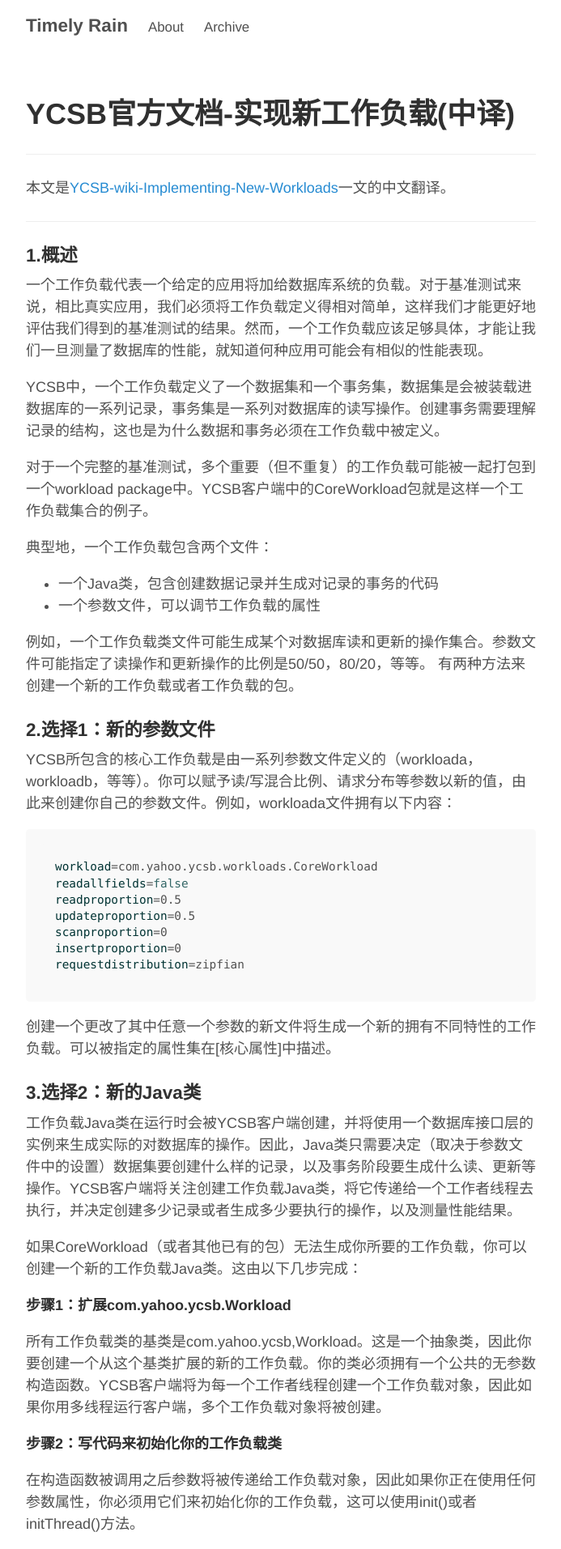
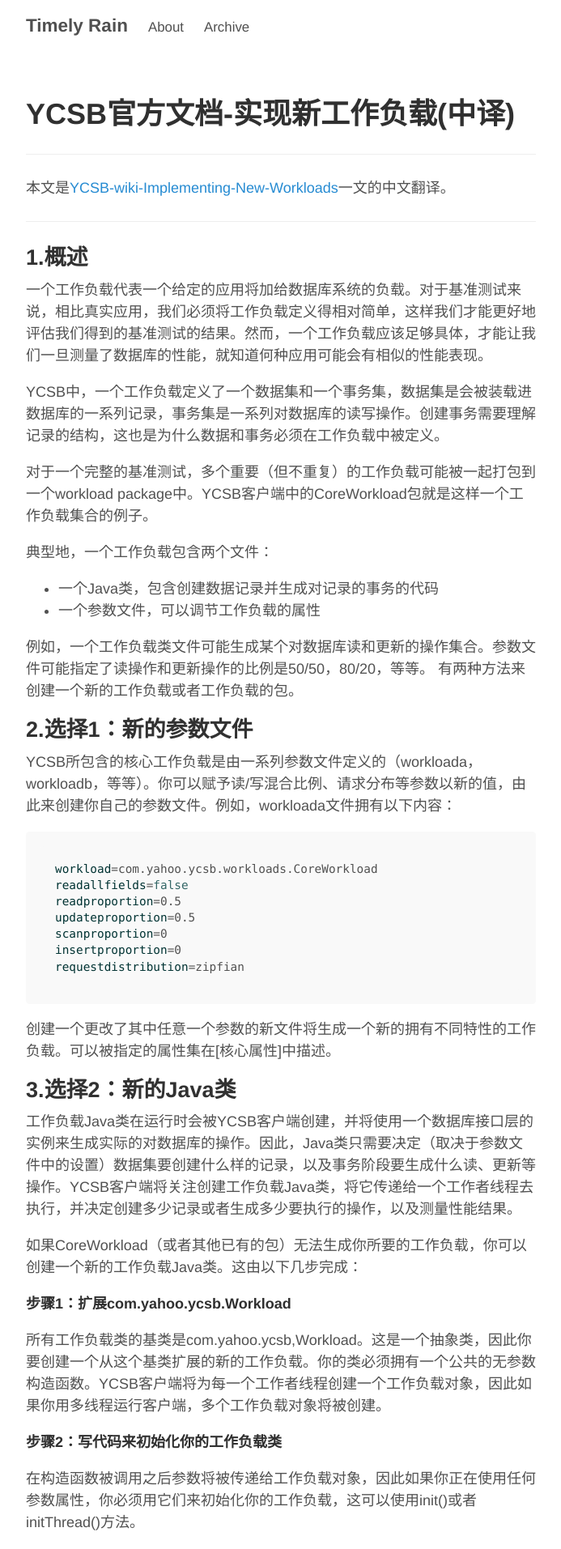
Before and after one commit to lsr1991/lsr1991.github.io, a Jekyll site: the page built from _posts/2015-04-26-ycsb-document-translation-implement-new-workloads.md, in a window 1280 px wide. Shown: the top 1913 px of the page at 81% size, without its empty margins (293-986 px from the left). Built offline with Jekyll 4.4.1, drawn with Linux system fonts in a browser that asks for light colours; Markdown is read by kramdown in place of the engine named in the settings; comment, search, counter and statistics services are not loaded.

```diff
--- a/_posts/2015-04-26-ycsb-document-translation-implement-new-workloads.md
+++ b/_posts/2015-04-26-ycsb-document-translation-implement-new-workloads.md
@@ -10,7 +10,7 @@ comments: true
 
 ---
 
-### 1.概述
+## 1.概述
 
 一个工作负载代表一个给定的应用将加给数据库系统的负载。对于基准测试来说，相比真实应用，我们必须将工作负载定义得相对简单，这样我们才能更好地评估我们得到的基准测试的结果。然而，一个工作负载应该足够具体，才能让我们一旦测量了数据库的性能，就知道何种应用可能会有相似的性能表现。
 
@@ -26,7 +26,7 @@ YCSB中，一个工作负载定义了一个数据集和一个事务集，数据
 例如，一个工作负载类文件可能生成某个对数据库读和更新的操作集合。参数文件可能指定了读操作和更新操作的比例是50/50，80/20，等等。
 有两种方法来创建一个新的工作负载或者工作负载的包。
 
-### 2.选择1：新的参数文件
+## 2.选择1：新的参数文件
 
 YCSB所包含的核心工作负载是由一系列参数文件定义的（workloada，workloadb，等等）。你可以赋予读/写混合比例、请求分布等参数以新的值，由此来创建你自己的参数文件。例如，workloada文件拥有以下内容：
 
@@ -42,7 +42,7 @@ requestdistribution=zipfian
 
 创建一个更改了其中任意一个参数的新文件将生成一个新的拥有不同特性的工作负载。可以被指定的属性集在[核心属性]中描述。
 
-### 3.选择2：新的Java类
+## 3.选择2：新的Java类
 
 工作负载Java类在运行时会被YCSB客户端创建，并将使用一个数据库接口层的实例来生成实际的对数据库的操作。因此，Java类只需要决定（取决于参数文件中的设置）数据集要创建什么样的记录，以及事务阶段要生成什么读、更新等操作。YCSB客户端将关注创建工作负载Java类，将它传递给一个工作者线程去执行，并决定创建多少记录或者生成多少要执行的操作，以及测量性能结果。
 
```
